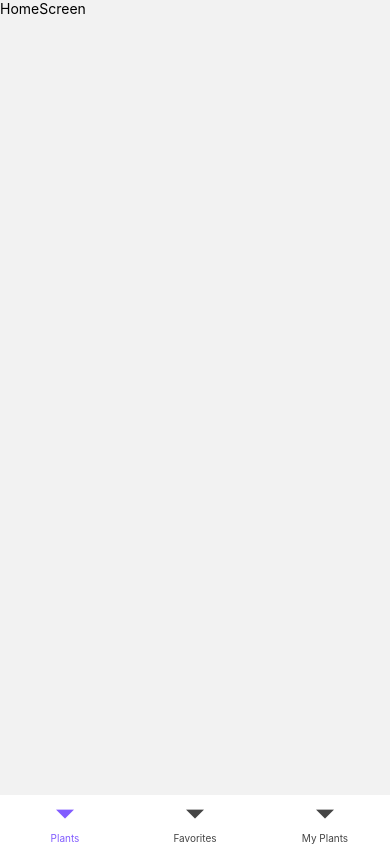
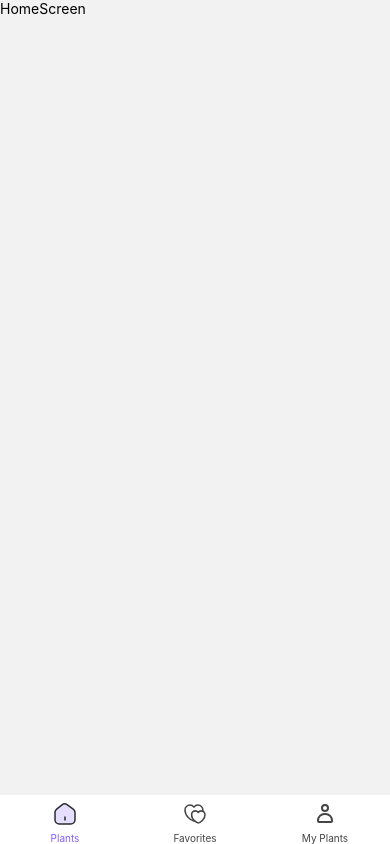
Before and after one commit to DevMahabbat/PlantsApp, a React Native app: screen / in a window 390 px wide. Built offline with nearby package versions, Linux system fonts and the light colour scheme.

Commit message:
added icons for navigation

```diff
--- a/App.tsx
+++ b/App.tsx
@@ -6,6 +6,9 @@ import {HomeStackNavigator} from './src/navigation/stack/HomeStack';
 import {NavigationContainer} from '@react-navigation/native';
 import FavoritesScreen from './src/navigation/screens/FavoritesScreen';
 import MyPlantsScreen from './src/navigation/screens/MyPlantsScreen';
+import SvgHomeIcon from './src/assets/HomeIcon';
+import SvgFavoriteIcon from './src/assets/FavoriteIcon';
+import SvgProfile from './src/assets/ProfileIcon';
 
 const Stack = createNativeStackNavigator();
 const Tab = createBottomTabNavigator();
@@ -23,38 +26,38 @@ const HomeTabNavigator: React.FC = () => {
       })}>
       <Tab.Screen
         name="Plants"
-        // options={{
-        //   tabBarIcon: ({focused}: any) => (
-        //     <SvgHomeIcon
-        //       stroke={focused ? '#815CFF' : '#444444'}
-        //       fill={focused ? '#E5DEFF' : '#fff'}
-        //     />
-        //   ),
-        // }}
+        options={{
+          tabBarIcon: ({focused}: any) => (
+            <SvgHomeIcon
+              stroke={focused ? '#815CFF' : '#444444'}
+              fill={focused ? '#E5DEFF' : '#fff'}
+            />
+          ),
+        }}
         component={HomeStackNavigator}
       />
       <Tab.Screen
         name="Favorites"
-        // options={{
-        //   tabBarIcon: ({focused}: any) => (
-        //     <SvgHomeIcon
-        //       stroke={focused ? '#815CFF' : '#444444'}
-        //       fill={focused ? '#E5DEFF' : '#fff'}
-        //     />
-        //   ),
-        // }}
+        options={{
+          tabBarIcon: ({focused}: any) => (
+            <SvgFavoriteIcon
+              stroke={focused ? '#815CFF' : '#444444'}
+              fill={focused ? '#E5DEFF' : '#fff'}
+            />
+          ),
+        }}
         component={FavoritesScreen}
       />
       <Tab.Screen
         name="My Plants"
-        // options={{
-        //   tabBarIcon: ({focused}: any) => (
-        //     <SvgHomeIcon
-        //       stroke={focused ? '#815CFF' : '#444444'}
-        //       fill={focused ? '#E5DEFF' : '#fff'}
-        //     />
-        //   ),
-        // }}
+        options={{
+          tabBarIcon: ({focused}: any) => (
+            <SvgProfile
+              stroke={focused ? '#815CFF' : '#444444'}
+              fill={focused ? '#E5DEFF' : '#fff'}
+            />
+          ),
+        }}
         component={MyPlantsScreen}
       />
     </Tab.Navigator>
--- /dev/null
+++ b/src/assets/FavoriteIcon.js
@@ -0,0 +1,26 @@
+import * as React from 'react';
+import Svg, {Path} from 'react-native-svg';
+const SvgFavoriteIcon = props => (
+  <Svg
+    xmlns="http://www.w3.org/2000/svg"
+    width={22}
+    height={20}
+    fill="none"
+    {...props}>
+    <Path
+      // stroke="#292D32"
+      strokeLinecap="round"
+      strokeLinejoin="round"
+      strokeWidth={1.5}
+      d="M18.86 6.09c0 .42-.03.83-.08 1.22a3.714 3.714 0 0 0-4.46 1.18C13.64 7.59 12.56 7 11.34 7c-2.05 0-3.71 1.67-3.71 3.74 0 2.68 1.42 4.73 3 6.12-.05.03-.1.04-.15.06-.3.11-.8.11-1.1 0C6.79 16.03 1 12.35 1 6.09 1 3.33 3.22 1.1 5.96 1.1c1.63 0 3.07.78 3.97 1.99A4.957 4.957 0 0 1 13.9 1.1c2.74 0 4.96 2.23 4.96 4.99Z"
+    />
+    <Path
+      // stroke="#292D32"
+      strokeLinecap="round"
+      strokeLinejoin="round"
+      strokeWidth={1.5}
+      d="M21 10.74c0 4.68-4.33 7.44-6.27 8.1-.23.08-.6.08-.83 0-.83-.28-2.1-.95-3.27-1.98-1.58-1.39-3-3.44-3-6.12C7.63 8.67 9.29 7 11.34 7c1.22 0 2.3.59 2.98 1.49a3.714 3.714 0 0 1 4.46-1.18C20.09 7.89 21 9.2 21 10.74Z"
+    />
+  </Svg>
+);
+export default SvgFavoriteIcon;
--- /dev/null
+++ b/src/assets/HomeIcon.js
@@ -0,0 +1,19 @@
+import * as React from 'react';
+import Svg, {Path} from 'react-native-svg';
+const SvgHomeIcon = props => (
+  <Svg
+    xmlns="http://www.w3.org/2000/svg"
+    width={24}
+    height={24}
+    fill="none"
+    {...props}>
+    <Path
+      stroke="#292D32"
+      strokeLinecap="round"
+      strokeLinejoin="round"
+      strokeWidth={1.5}
+      d="m9.02 2.84-5.39 4.2C2.73 7.74 2 9.23 2 10.36v7.41c0 2.32 1.89 4.22 4.21 4.22h11.58c2.32 0 4.21-1.9 4.21-4.21V10.5c0-1.21-.81-2.76-1.8-3.45l-6.18-4.33c-1.4-.98-3.65-.93-5 .12ZM12 17.99v-3"
+    />
+  </Svg>
+);
+export default SvgHomeIcon;
--- /dev/null
+++ b/src/assets/ProfileIcon.js
@@ -0,0 +1,11 @@
+import * as React from 'react';
+import Svg, {Path} from 'react-native-svg';
+const SvgProfile = props => (
+  <Svg xmlns="http://www.w3.org/2000/svg" width={25} height={25} {...props}>
+    <Path
+      strokeWidth={2}
+      d="M15 7a3 3 0 1 1-6 0 3 3 0 0 1 6 0ZM5 19.5a6.5 6.5 0 0 1 6.5-6.5h1a6.5 6.5 0 0 1 6.5 6.5v.5a1 1 0 0 1-1 1H6a1 1 0 0 1-1-1v-.5Z"
+    />
+  </Svg>
+);
+export default SvgProfile;
```
